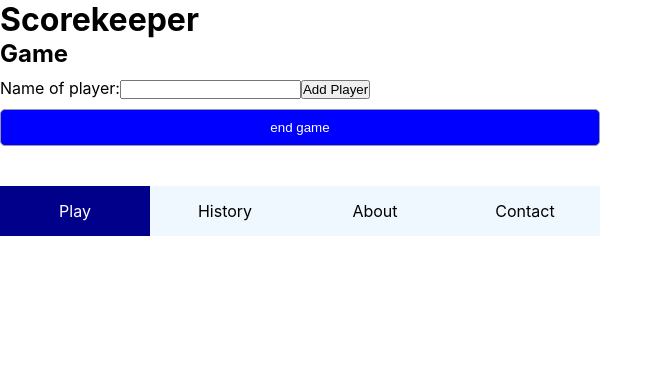
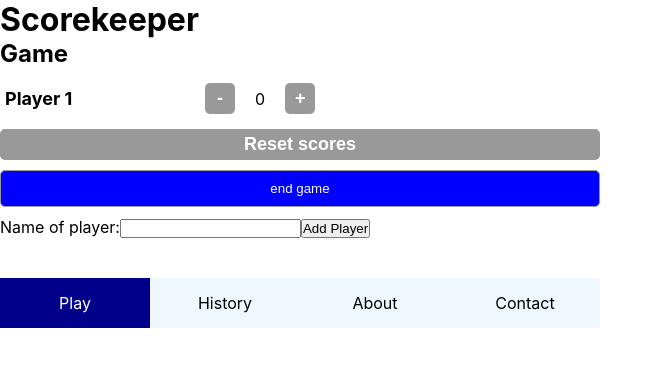
Before and after one commit to SLS-BLN/my_score, a React (Create React App) app: page / in a window 1280 px wide. Shown: the top 366 px of the page, without its empty margins (0-663 px from the left). Built offline with nearby package versions, Linux system fonts and the light colour scheme.

Commit message:
add reset button

```diff
--- a/src/App.js
+++ b/src/App.js
@@ -4,7 +4,13 @@ import HomePage from "./pages/HomePage.js";
 import HistoryPage from "./pages/HistoryPage.js";
 import styled from "styled-components";
 
-const players = [];
+const players = [
+  {
+    id: 1,
+    name: "Player 1",
+    score: 14,
+  },
+];
 
 function App() {
   return (
--- a/src/components/Player/Player.js
+++ b/src/components/Player/Player.js
@@ -5,20 +5,34 @@ export default function Player({ name }) {
   const [score, setScore] = useState(0);
   const increaseNum = () => setScore(score + 1);
   const decreaseNum = () => setScore(score - 1);
+  const setZero = () => setScore(0);
 
   return (
+    <>
       <PlayerWrapper>
         <PlayerName>{name}</PlayerName>
         <PlayerScore>
-        <Button type="button" aria-label="Decrease score" onClick={decreaseNum}>
+          <Button
+            type="button"
+            aria-label="Decrease score"
+            onClick={decreaseNum}
+          >
             -
           </Button>
           <span>{score}</span>
-        <Button type="button" aria-label="Increase score" onClick={increaseNum}>
+          <Button
+            type="button"
+            aria-label="Increase score"
+            onClick={increaseNum}
+          >
             +
           </Button>
         </PlayerScore>
       </PlayerWrapper>
+      <ResetButton type="button" aria-label="Reset score" onClick={setZero}>
+        Reset scores
+      </ResetButton>
+    </>
   );
 }
 
@@ -46,6 +60,16 @@ const Button = styled.button`
   border-radius: 5px; ;
 `;
 
+const ResetButton = styled.button`
+  font-size: 1.8rem;
+  font-weight: bold;
+  background-color: #999;
+  color: white;
+  padding: 0.5rem 1rem;
+  border: none;
+  border-radius: 5px; ;
+`;
+
 const PlayerScore = styled.div`
   width: 15rem;
   display: flex;
--- a/src/pages/HomePage.js
+++ b/src/pages/HomePage.js
@@ -11,8 +11,8 @@ export default function HomePage({ players }) {
           <Player key={player.id} name={player.name} score={player.score} />
         );
       })}
+      <Button background={"lightseagreen"}>end game</Button>
       <AddPlayer />
-      <Button background={"lightseagreen"}>end game</Button>
     </>
   );
 }
```
Lines whose indentation alone changed are shown as unchanged.
